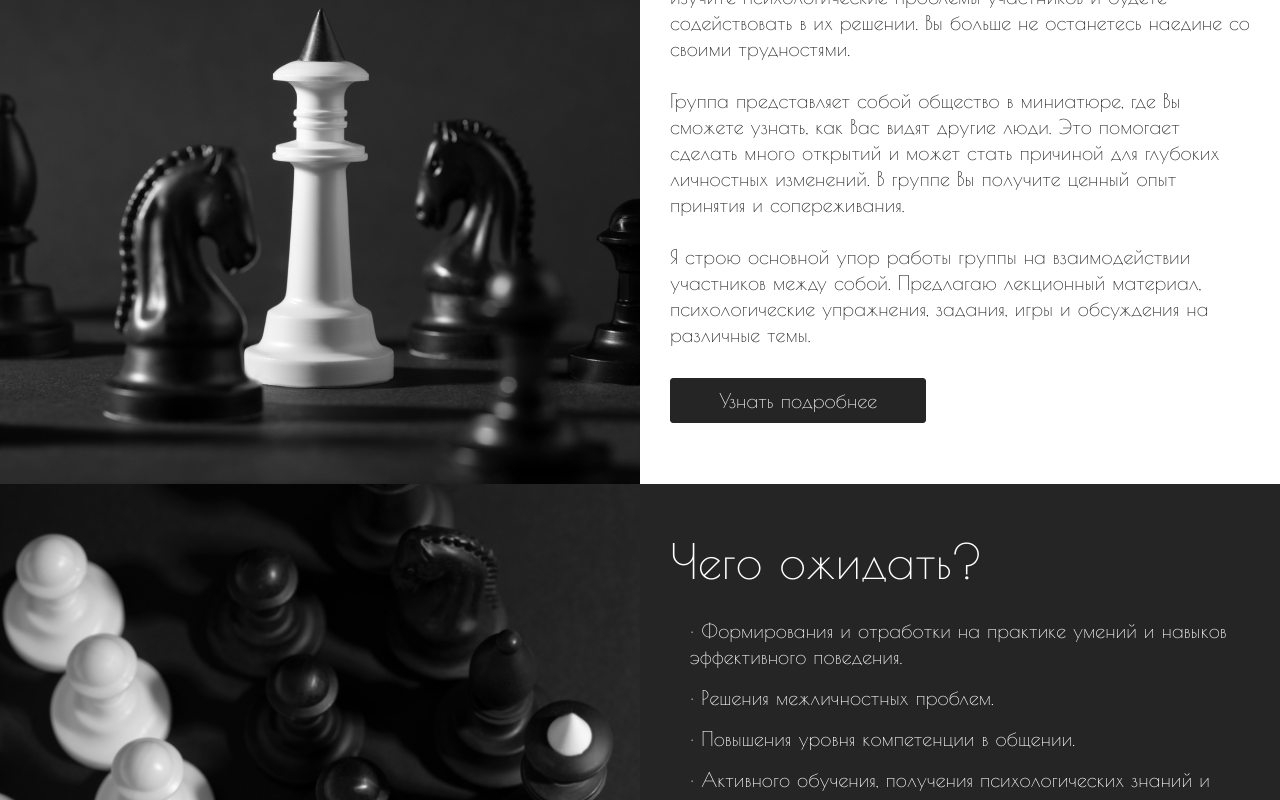
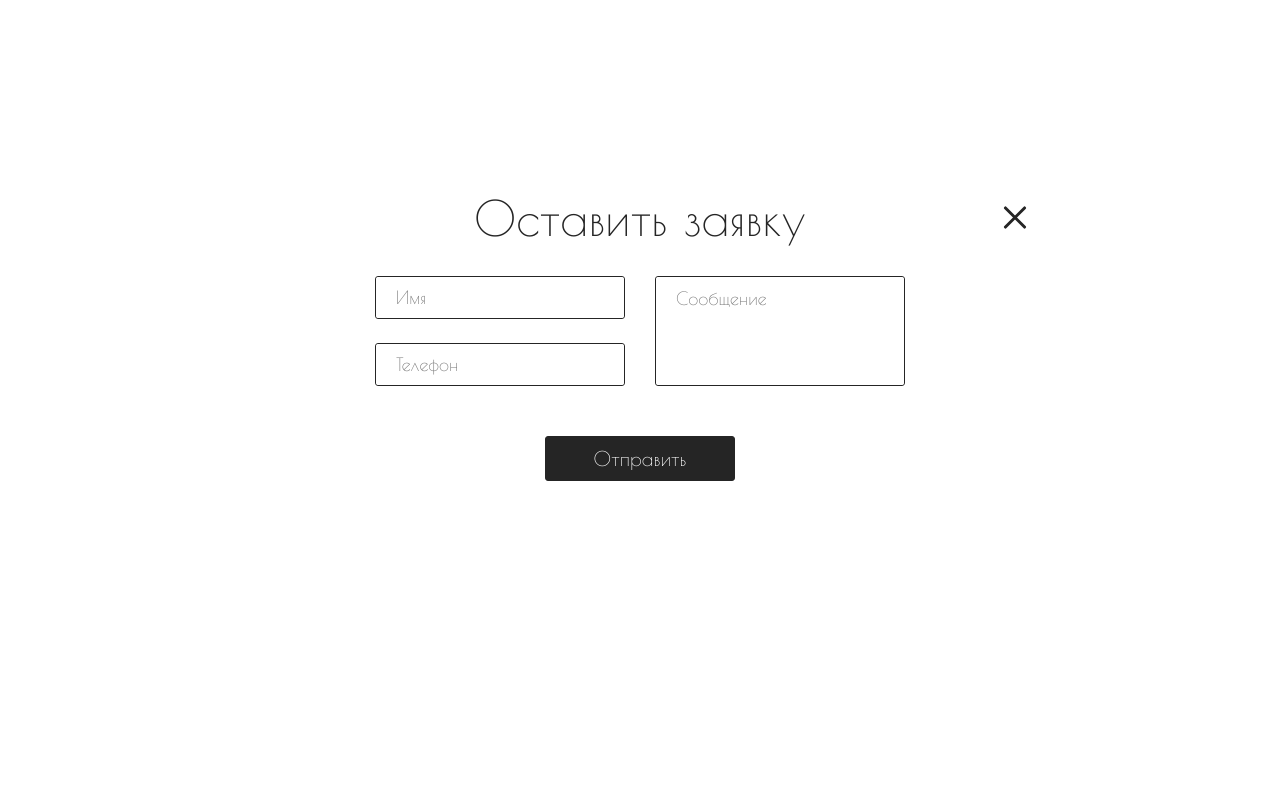
Before and after one commit to LapkiWEB/tatiana, a website: page app/index.html in a window 1280 px wide. Both pictures are taken after a click on the element "Узнать подробнее". Drawn offline with nearby package versions, Linux system fonts and the light colour scheme; files that its build step writes are made by us from their sources; files whose address does not match are found by name.

Commit message:
add popup

```diff
--- a/app/index.html
+++ b/app/index.html
@@ -149,10 +149,10 @@
                 психолог
               </h1>
               <div class="screen__box">
-                <div class="screen__btn main-btn black-btn ">
+                <div data-modal class="screen__btn main-btn black-btn animate__animated animate__fadeInUp">
                   Оставить заявку
                 </div>
-                <a href="#" class="screen__btn main-btn white-btn">
+                <a href="#" class="screen__btn main-btn white-btn animate__animated animate__fadeInUp animate__delay-1s">
                   Сделать звонок
                 </a>
               </div>
@@ -194,12 +194,12 @@
                       </a>
                     </li>
                   </ul>
-                  <p class="screen__item-center--text">
+                  <p class="screen__item-center--text animate__animated animate__flash animate__delay-2s">
                     Разблокируй
                     <br>
                     свой потенциал!
                   </p>
-                  <img class="screen__item-center--img " src="images/content/screen__item-center--img.jpg" alt="">
+                  <img class="screen__item-center--img animate__animated animate__fadeInRight animate__delay-1s" src="images/content/screen__item-center--img.jpg" alt="">
                 </div>
                 <div class="screen__item screen__item-right"></div>
 
@@ -385,7 +385,7 @@
               <br>
               Индивидуальная консультация поможет Вам найти ответы на эти вопросы и обрести гармонию в жизни.
             </p>
-            <div class="tetatet__btn main-btn black-btn ">
+            <div data-modal class="tetatet__btn main-btn black-btn ">
               Оставить заявку
             </div>
           </div>
@@ -434,7 +434,7 @@
               </li>
             </ul>
             <div class="onebonus__item-box">
-              <div class="onebonus__btn main-btn white-btn">
+              <div data-modal class="onebonus__btn main-btn white-btn">
                 Записаться
               </div>
               <p class="onebonus__item-price">
@@ -509,7 +509,7 @@
               материал,
               психологические упражнения, задания, игры и обсуждения на различные темы.
             </p>
-            <div class="tetatet__btn main-btn black-btn ">
+            <div data-modal class="tetatet__btn main-btn black-btn ">
               Узнать подробнее
             </div>
           </div>
@@ -573,11 +573,11 @@
               </li>
             </ul>
             <div class="twobonus__item-box">
-              <div class="twobonus__btn main-btn white-btn">
+              <div data-modal class="twobonus__btn main-btn white-btn">
                 Записаться
               </div>
               <p class="twobonus__item-price">
-                5000 руб/сеанс
+                5000 руб/месяц
               </p>
             </div>
 
@@ -654,7 +654,7 @@
             </div>
           </div>
           <div class="stages__box">
-            <div class="stages__btn main-btn black-btn">
+            <div data-modal class="stages__btn main-btn black-btn">
               Записаться
             </div>
           </div>
@@ -673,7 +673,7 @@
             </video>
           </div>
         </div>
-        <div class="video-btn main-btn white-btn">
+        <div data-modal class="video-btn main-btn white-btn">
           Задать вопрос
         </div>
       </section>
@@ -781,7 +781,7 @@
               Именно поэтому мы работаем вместе на каждом этапе вашего развития и преодоления препятствий.
             </p>
 
-            <div class="problems__btn main-btn black-btn">
+            <div data-modal class="problems__btn main-btn black-btn">
               Записаться
             </div>
           </div>
@@ -879,7 +879,7 @@
                     2000 руб
                   </span>
                 </div>
-                <div class="price__btn main-btn white-btn">
+                <div data-modal class="price__btn main-btn white-btn">
                   Оставить заявку
                 </div>
               </div>
@@ -906,7 +906,7 @@
                     1250 руб
                   </span>
                 </div>
-                <div class="price__btn main-btn white-btn">
+                <div data-modal class="price__btn main-btn white-btn">
                   Оставить заявку
                 </div>
               </div>
@@ -1126,7 +1126,7 @@
               </p>
             </div>
           </div>
-          <div class="events-btn main-btn black-btn">
+          <div data-modal class="events-btn main-btn black-btn">
             Записаться
           </div>
         </div>
@@ -1222,7 +1222,7 @@
               </div>
 
             </div>
-            <div class="reviews-btn main-btn black-btn">
+            <div data-modal class="reviews-btn main-btn black-btn">
               Записаться
             </div>
           </div>
@@ -1396,7 +1396,7 @@
             </div>
 
           </div>
-          <div class="questions-btn main-btn black-btn">
+          <div data-modal class="questions-btn main-btn black-btn">
             Задать вопрос
           </div>
         </div>
@@ -1598,6 +1598,53 @@
         </div>
       </div>
     </footer>
+
+
+<div class="modal">
+  <div class="modal__inner">
+    <div class="container">
+      <div class="modal__wrapper">
+
+        <ul data-close class="close__btn">
+          <li class="close__line close__line1"></li>
+          <li class="close__line close__line2"></li>
+        </ul>
+
+        <h2 class="modal__title title">
+          Оставить заявку
+        </h2>
+
+        <form class="form">
+          <div class="form__wrapper">
+            <div class="form__inner">
+              <div class="form__item">
+                <input type="text" class="form__item-input" placeholder="Имя">
+              </div>
+              <div class="form__item">
+                <input type="text" class="form__item-input" placeholder="Телефон">
+              </div>
+            </div>
+            <div class="form__item-box">
+              <textarea name="text" class="form__item-box-text" placeholder="Сообщение"></textarea>
+            </div>
+          </div>
+          <div class="form-btn__wrapper">
+            <button class="form-btn main-btn black-btn" type="submit">
+              Отправить
+            </button>
+          </div>
+
+
+        </form>
+
+
+      </div>
+    </div>
+  </div>
+</div>
+
+
+
   </div>
 
   <script src="js/main.min.js"></script>
--- a/app/js/main.js
+++ b/app/js/main.js
@@ -74,3 +74,37 @@ $('.diplomas__inner').slick({
 
 
   });
+
+  const modalTrigger = document.querySelectorAll('[data-modal]'),
+  modal = document.querySelector('.modal'),
+  modalCloseBtn = document.querySelector('[data-close]');
+
+modalTrigger.forEach(btn => {
+  btn.addEventListener('click', () => {
+    modal.classList.add('show');
+    modal.classList.remove('hide');
+    document.body.style.overflow = 'hidden';
+    document.getElementsByTagName('html')[0].style.overflow = "hidden";
+  });
+});
+
+function clossModel() {
+  modal.classList.add('hide');
+  modal.classList.remove('show');
+  document.body.style.overflow = '';
+  document.getElementsByTagName('html')[0].style.overflow = "auto";
+}
+
+modalCloseBtn.addEventListener('click', clossModel);
+
+modal.addEventListener('click', (e) => {
+  if (e.target === modal) {
+    clossModel();
+  }
+});
+
+document.addEventListener('keydown', (e) => {
+  if (e.code === "Escape" && modal.classList.contains('show')) {
+    clossModel();
+  }
+});
--- a/app/scss/_global.scss
+++ b/app/scss/_global.scss
@@ -291,3 +291,71 @@ body {
 }
 
 // КНОПКИ СЛАЙДЕР
+
+.modal {
+  position: fixed;
+  z-index: 150;
+  background-color: $white;
+  display: none;
+  left: 0;
+  right: 0;
+  margin: 0 auto;
+  top: 0;
+  bottom: 0;
+
+}
+
+
+
+.modal__inner {
+  max-width: 900px;
+  width: 100%;
+  margin: 0 auto;
+}
+
+.modal__wrapper {
+  position: relative;
+}
+
+.modal__title {
+  margin: 0 auto;
+  margin-bottom: 30px;
+}
+
+.close__btn {
+  position: absolute;
+  top: 20px;
+  right: 0;
+  cursor: pointer;
+}
+
+.close__line {
+  width: 30px;
+  background-color: $grey;
+  height: 3px;
+  border-radius: 5px;
+  display: block;
+  margin-bottom: 6px;
+  position: relative;
+}
+
+.close__line1 {
+  transform: rotate(45deg);
+  top: 6px;
+}
+
+.close__line2 {
+  transform: rotate(-45deg);
+  top: -3px;
+}
+
+.show {
+  display: block;
+  display: flex;
+  align-items: center;
+  height: 100%;
+}
+
+.hide {
+  display: none;
+}
```
Also changed, not shown: app/css/style.min.css, app/js/main.min.js.
